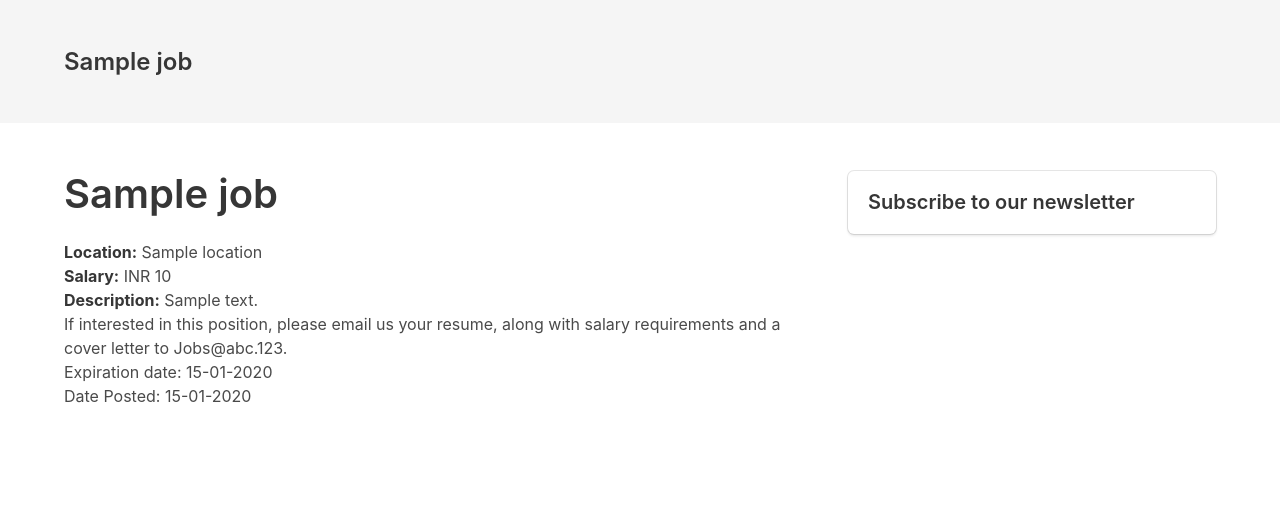
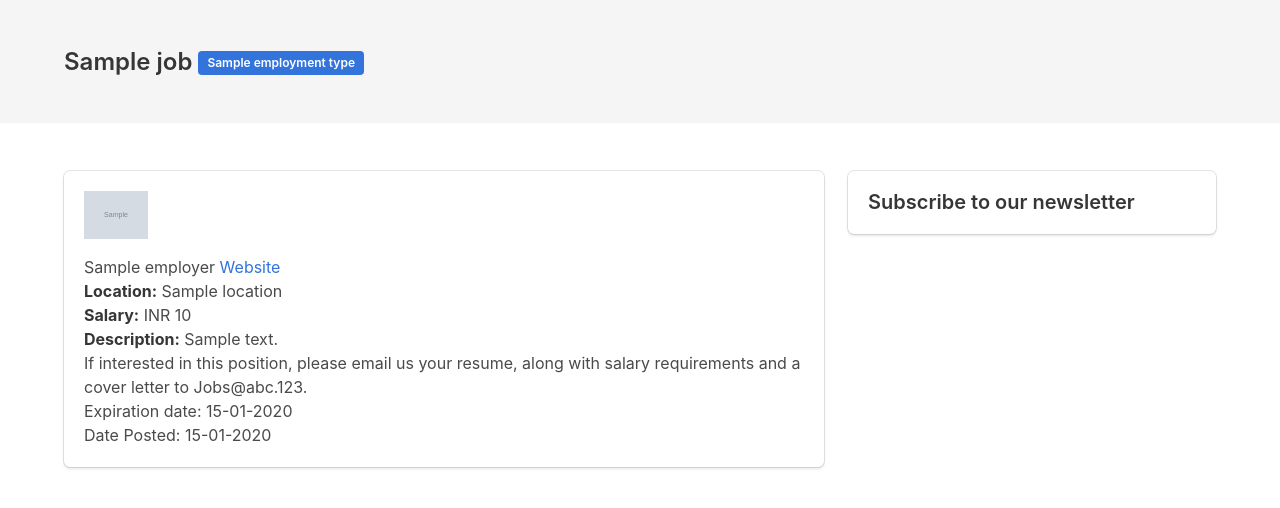
Before and after one commit to vaibhavmule/csclub, a Django app: template templates/job_detail.html in a window 1280 px wide. Shown: the part 52-560 px from the top of the page. Run offline with Django 3.2, Linux system fonts and the light colour scheme; the template is opened without the code that fills it: most values are stand-ins (such as "Sample title", 1, 10 or a date in 2020); grey boxes marked "Sample" are stand-in pictures; some libraries are stand-ins or nearby versions.

Commit message:
fix title

```diff
--- a/templates/job_detail.html
+++ b/templates/job_detail.html
@@ -1,10 +1,13 @@
 {% extends "base.html" %}
-{% block title %}CSClub{% endblock %}
+{% block title %}{{job.title}} at {{job.employer.title}}{% endblock %}
 {% block content %}
 <section class="hero is-light">
   <div class="hero-body">
     <div class="container">
-      <h2 class="title is-4">{{job.title}}</h2>
+      <h2 class="title is-4">{{job.title}}
+                              {% for employment_type in job.employment_type.all %}
+              <span class="tag is-link">{{employment_type.title}}</span>
+              {% endfor %}</h2>
     </div>
   </div>
 </section>
@@ -12,8 +15,12 @@
   <div class="container">
   <div class="columns">
     <div class="column">
-      <div>
-  <h2 class="title is-2">{{job.title}}</h2>
+      <div class="box">
+                      <figure class="image is-64x64 ">
+ <img src="{{ job.employer.logo.url }}" alt="{{ job.title }} at {{job.location}}" >
+</figure>
+{{job.employer.title}}
+<a href="{{job.employer.website}}">Website</a>
     <p><strong>Location:</strong>
     {{job.location}}</p>
   <p>
```
